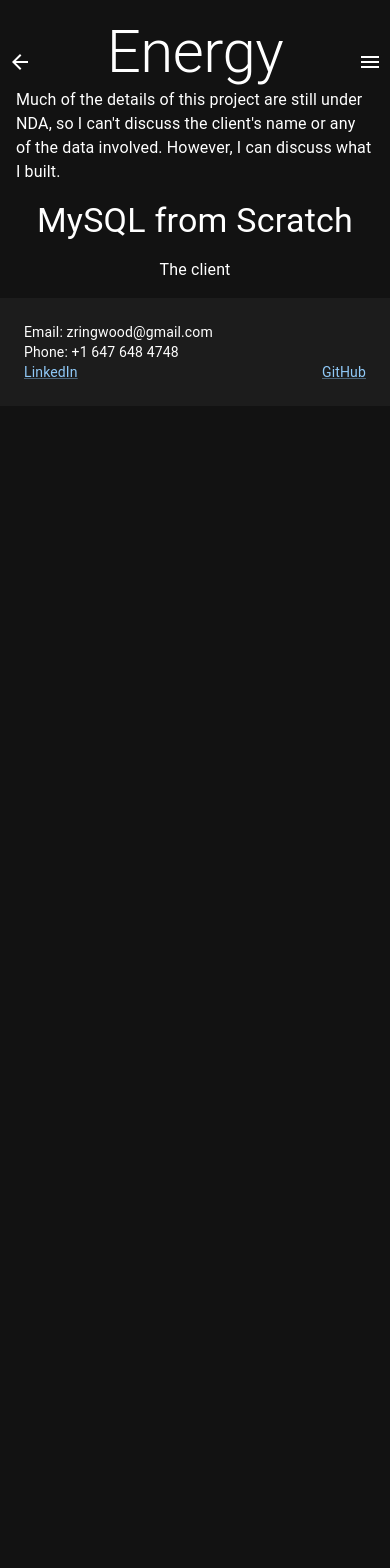
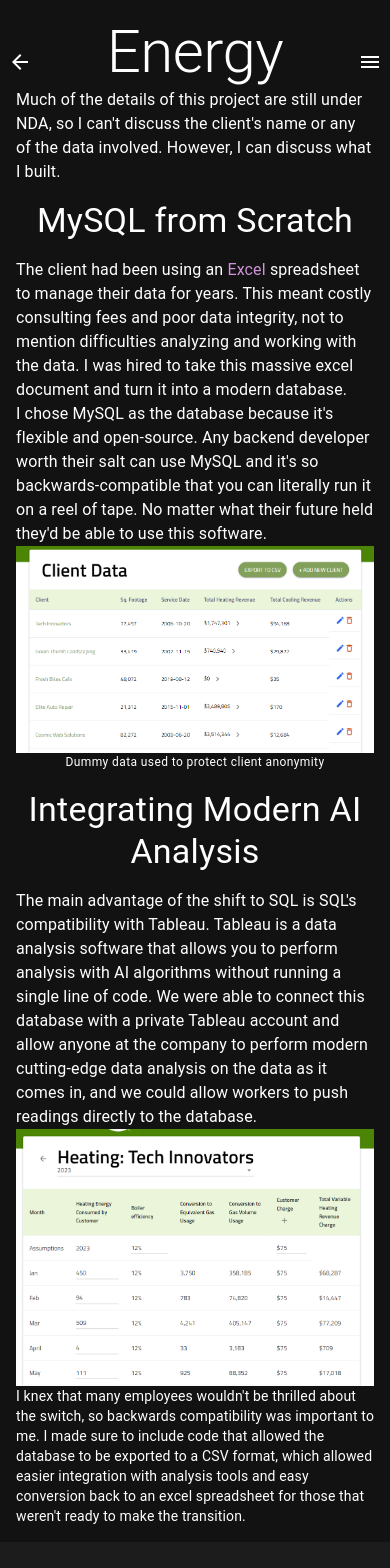
Before and after one commit to zringwood/portfolio-website, a React (Create React App) app: page /energy in a window 390 px wide. Shown: the top 1568 px of the page. Before the commit the page ends 844 px from the top, so only its background shows below. Built offline with nearby package versions, Linux system fonts and the light colour scheme; the HTML template or start-up script is replaced by a standard one.

Commit message:
wrote energy writeup and updated phone number.

```diff
--- a/src/components/Footer/Footer.jsx
+++ b/src/components/Footer/Footer.jsx
@@ -7,7 +7,7 @@
             padding:theme.spacing(3),
             backgroundColor:"background.lighter"}}>
                 <Typography variant="body2">Email: zringwood@gmail.com</Typography>
-                <Typography variant="body2">Phone: +1 647 648 4748</Typography>
+                <Typography variant="body2">Phone: +1 647 909 5978</Typography>
                 <Box sx={{
         display: "flex",
         flexDirection: "row",
--- a/src/pages/Energy/Energy.jsx
+++ b/src/pages/Energy/Energy.jsx
@@ -1,4 +1,6 @@
 import { Box, Typography, useTheme } from "@mui/material"
+import ClientList from '../../assets/images/mde-1.PNG'
+import ClientDetail from '../../assets/images/mde-2.PNG'
 export default function Energy(){
     const theme = useTheme()
     theme.typography.h4.margin = `${theme.spacing(2)} 0`
@@ -14,8 +16,14 @@
         <Typography component="h1" variant="h2">Energy</Typography>
         <Typography variant="body1">Much of the details of this project are still under NDA, so I can't discuss the client's name or any of the data involved. However, I can discuss what I built.</Typography>
         <Typography component="h2" variant="h4">MySQL from Scratch</Typography>
-        <Typography variant="body1">The client </Typography>
-
+        <Typography variant="body1">The client had been using an <span style={{color:theme.palette.secondary.main}}>Excel</span> spreadsheet to manage their data for years. This meant costly consulting fees and poor data integrity, not to mention difficulties analyzing and working with the data. I was hired to take this massive excel document and turn it into a modern database.</Typography>
+        <Typography variant="body1">I chose MySQL as the database because it's flexible and open-source. Any backend developer worth their salt can use MySQL and it's so backwards-compatible that you can literally run it on a reel of tape. No matter what their future held they'd be able to use this software.</Typography>
+        <img className="portfolio__img" src = {ClientList} alt="Client List"></img>
+        <Typography variant="caption">Dummy data used to protect client anonymity</Typography>
+        <Typography component="h2" variant="h4">Integrating Modern AI Analysis</Typography>
+        <Typography variant="body1">The main advantage of the shift to SQL is SQL's compatibility with Tableau. Tableau is a data analysis software that allows you to perform analysis with AI algorithms without running a single line of code. We were able to connect this database with a private Tableau account and allow anyone at the company to perform modern cutting-edge data analysis on the data as it comes in, and we could allow workers to push readings directly to the database.</Typography>
+        <img className="portfolio__img" src = {ClientDetail} alt="Client Details"></img>
+        <Typography variant="body2">I knex that many employees wouldn't be thrilled about the switch, so backwards compatibility was important to me. I made sure to include code that allowed the database to be exported to a CSV format, which allowed easier integration with analysis tools and easy conversion back to an excel spreadsheet for those that weren't ready to make the transition. </Typography>
         </Box>
     )
 }
```
Also changed, not shown: src/assets/images/mde-1.PNG (added), src/assets/images/mde-2.PNG (added).
